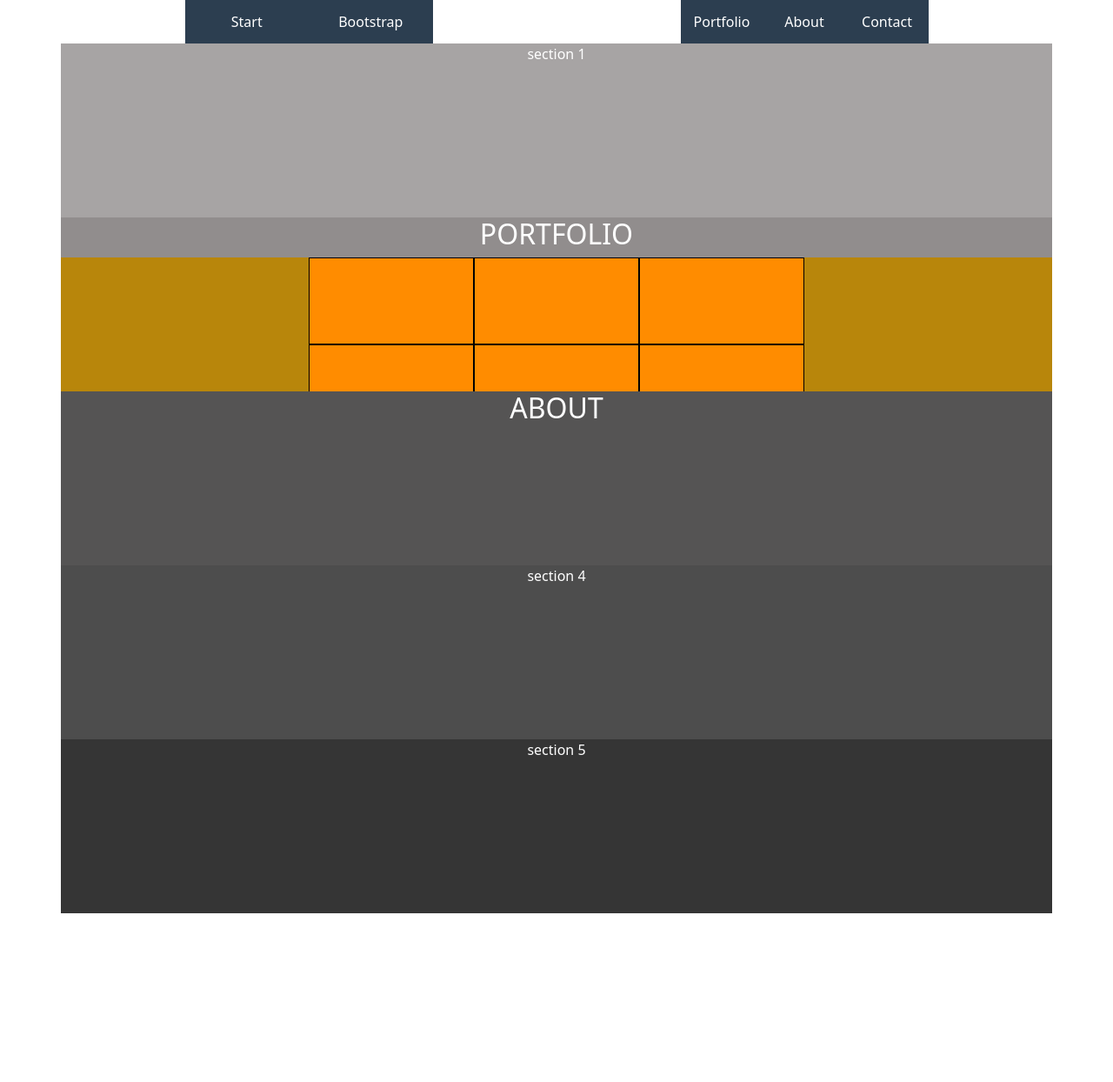
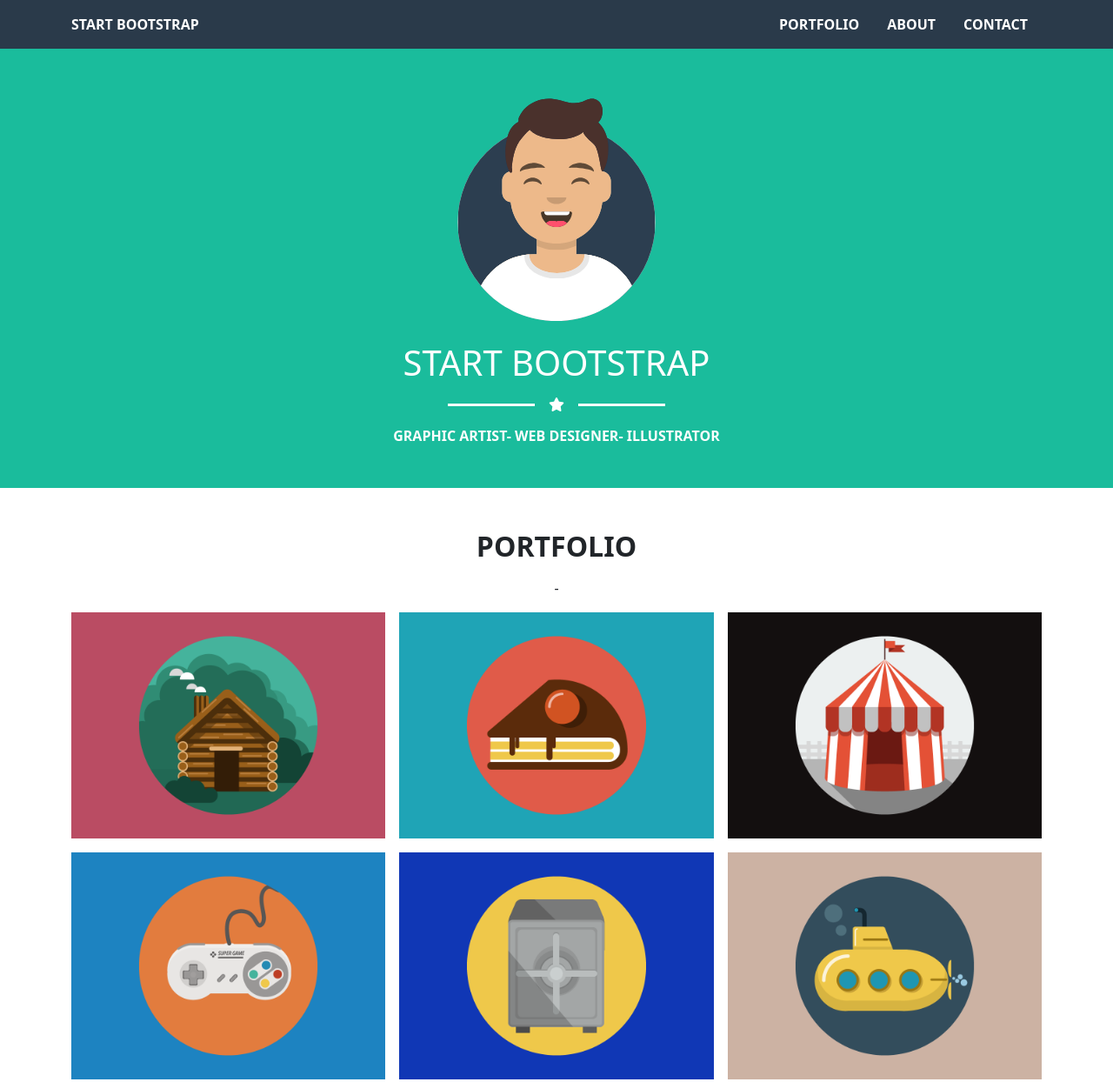
Before and after one commit to lucacappello79/html-css-bootstrap-freelancer, a plain HTML site: page index.html in a window 1280 px wide. Shown: the top 1244 px of the page at 87% size. Before the commit the page ends 1050 px from the top, so only its background shows below. Drawn offline with nearby package versions, Linux system fonts and the light colour scheme.

Commit message:
fix: changed layout and styled sections

```diff
--- a/css/style.css
+++ b/css/style.css
@@ -1,43 +1,23 @@
-.test.top.left, .test.top.right{
-    background-color: rgb(44, 62, 80);
-    height: 50px;;
+.my-nav{
+    background-color: rgb(42, 58, 74);
 }
 
-.test{
-  height: 200px;
-  color: white;
+.my-nav-right-text{
+    list-style-type: none;
 }
 
-.test.one{
-    background-color: rgb(167, 164, 164);
+.my-green-back{
+    background-color: rgb(26, 188, 156);
+    color: white;
 }
 
-.test.two{
-    background-color: rgb(145, 141, 141);
+.my-img-wrapper{
+    max-width: 250px;
 }
 
-.test.three{
-    background-color: rgb(85, 84, 84);
+.my-sep-left, .my-sep-right{
+    max-width: 100px;
+    width: 100%;
+    height: 3px;
+    background-color: rgb(255, 255, 255);
 }
-
-.test.four{
-    background-color: rgb(77, 77, 77);
-}
-
-.test.five{
-    background-color: rgb(53, 53, 53);
-}
-
-.row.two{
-    background-color: darkgoldenrod;
-}
-
-.row.two div{
-    background-color: darkorange;
-    height: 100px;
-    border: 1px solid black;
-}
-
-.col-1{
-    height: ;
-}
--- a/index.html
+++ b/index.html
@@ -1,97 +1,115 @@
 <!DOCTYPE html>
 <html lang="en">
+
 
 <head>
     <meta charset="UTF-8">
     <meta http-equiv="X-UA-Compatible" content="IE=edge">
     <meta name="viewport" content="width=device-width, initial-scale=1.0">
 
-    <!-- ----- Bootstrap CSS -->
+
     <link href="https://cdn.jsdelivr.net/npm/bootstrap@5.0.2/dist/css/bootstrap.min.css" rel="stylesheet" integrity="sha384-EVSTQN3/azprG1Anm3QDgpJLIm9Nao0Yz1ztcQTwFspd3yD65VohhpuuCOmLASjC" crossorigin="anonymous">
+    <link rel="stylesheet" href="https://cdnjs.cloudflare.com/ajax/libs/font-awesome/6.3.0/css/all.min.css">
     <link rel="stylesheet" href="css/style.css">
-    <title>Bootstrap</title>
 
+    <title>Bootstrap Freelancer</title>
 </head>
 
-<body>
-    <div class="container text-center">
 
 
-        <div class="row justify-content-around">
+<body>
 
-            <div class="col-3">
-                <div class="row">
-                    <div class="col test top left align-items-center">
-                        <div class="d-flex h-100 justify-content-center align-items-center">Start</div>
+<!-- inizio navbar -->
+    <nav class="my-nav text-white py-3 text-uppercase fw-bold">
+
+        <div class="container d-flex justify-content-between">
+
+            <div class="nav-left">
+                <div class="my-nav-left-text">Start Bootstrap</div>
             </div>
-                    <div class="col test top left align-items-center">
-                        <div class="d-flex h-100 justify-content-center align-items-center">Bootstrap</div>
+
+            <div class="nav-right">
+               <ul class="my-nav-right-text d-flex m-0">
+                    <li class="px-3">Portfolio</li>
+                    <li class="px-3">About</li>
+                    <li class="px-3">Contact</li>
+               </ul>
             </div>
+        </div>
+    </nav>
+
+<!-- inizio jumbo -->
+    <div id="jumbo" class="container-fluid my-green-back text-center text-uppercase py-5">
+
+        <div class="my-img-wrapper mb-4 mx-auto">
+            <img src="img/avatar.svg" class="img-fluid" alt="avatar">
+        </div>
+
+        <h1>Start Bootstrap</h1>
+
+        <div class="my-separator m-3">
+            <div class="mx-auto d-flex justify-content-center align-items-center">
+                <div class="my-sep-left mx-3"></div>
+                <i class="fa-sharp fa-solid fa-star"></i>
+                <div class="my-sep-right mx-3"></div>
             </div>
         </div>
 
-            <div class="col-3">
-                <div class="row">
-                    <div class="col test top right">
-                        <div class="d-flex h-100 align-items-center justify-content-center">Portfolio</div>
-                    </div>
-                    <div class="col test top right">
-                        <div class="d-flex h-100 align-items-center justify-content-center">About</div>
-                    </div>
-                    <div class="col test top right">
-                        <div class="d-flex h-100 align-items-center justify-content-center">Contact</div>
-                    </div>
-                </div>
+        <div class="fw-bold">
+            Graphic Artist- Web Designer- Illustrator
         </div>
 
     </div>
 
+
+    <div id="portfolio" class="container text-center mb-5 mt-5">
+
+        <h2 class="fw-bold text-uppercase">Portfolio</h2>
+
+        <div class="my-separator m-3">
+            -
         </div>
 
-        <div class="container text-center">
+        <!-- <div class="row text-center">
+            <div class="col-lg-4 col-md-6 col-12">col</div>
+            <div class="col-lg-4 col-md-6 col-12">col</div>
+            <div class="col-lg-4 col-md-6 col-12">col</div>
+            <div class="col-lg-4 col-md-6 col-12">col</div>
+            <div class="col-lg-4 col-md-6 col-12">col</div>
+            <div class="col-lg-4 col-md-6 col-12">col</div>
+        </div> -->
 
-            <div class="row">
-                <div class="col test one">
-                    section 1
+        <div class="row row-cols-lg-3 row-cols-md-2 row-cols-1 text-center g-3">
+
+            <div class="col">
+                <div class="my-col-inner rounded-3">
+                    <!-- forse un overflow hidden su rounded o su img? -->
+                    <img src="img/cabin.png" class="img-fluid" alt="fnf">
                  </div>
             </div>
-
-            <div class="row">
-                <div class="col test two">
-                    <h2>PORTFOLIO</h2>
-                    <div class="row two row-cols-3 justify-content-center">
-                        <div class="col-2"></div>
-                        <div class="col-2"></div>
-                        <div class="col-2"></div>
-                    </div>
-                    <div class="row two row-cols-3 justify-content-center">
-                        <div class="col-2"></div>
-                        <div class="col-2"></div>
-                        <div class="col-2"></div>
+            <div class="col">
+                <div class="my-col-inner rounded-3">
+                    <img src="img/cake.png" class="img-fluid" alt="fnf">
                  </div>
             </div>
-            </div>
-
-            <div class="row">
-                <div class="col test three">
-                    <h2>ABOUT</h2>
-                    <div class="row three gx-3">
-                        <div class="col"></div>
-                        <div class="col"></div>
-
+            <div class="col">
+                <div class="my-col-inner rounded-3">
+                    <img src="img/circus.png" class="img-fluid" alt="fnf">
                  </div>
             </div>
-            </div>
-
-            <div class="row">
-                <div class="col test four">
-                    section 4
+            <div class="col">
+                <div class="my-col-inner rounded-3">
+                    <img src="img/game.png" class="img-fluid" alt="fnf">
                  </div>
             </div>
-
-            <div class="row">
-                <div class="col test five">
-                    section 5
+            <div class="col">
+                <div class="my-col-inner rounded-3">
+                    <img src="img/safe.png" class="img-fluid" alt="fnf">
+                 </div>
+            </div>
+            <div class="col">
+                <div class="my-col-inner rounded-3">
+                    <img src="img/submarine.png" class="img-fluid" alt="fnf">
                  </div>
             </div>
 
@@ -100,8 +118,38 @@
     </div>
 
 
+    <div id="about" class="my-green-back py-5">
 
-     <!-- JS Bootstrap Bundle with Popper -->
+        <div class="container">
+
+            <h2 class="text-center">
+                About
+            </h2>
+
+            <div class="my-separator text-center">
+                -
+            </div>
+
+            <div class="px-5">
+                <div class="row">
+                    <div class="col-6">Lorem ipsum dolor sit amet consectetur adipisicing elit. Magni velit fugit hic consequuntur, odit aliquid odio eius illo eum molestiae adipisci quo illum veritatis fuga. Repellat delectus voluptatem ipsam cumque? </div>
+                    <div class="col-6">Lorem ipsum, dolor sit amet consectetur adipisicing elit. Quia, numquam aspernatur harum ipsam sint error quaerat consectetur sapiente non quisquam, doloribus mollitia voluptates. Mollitia sint officiis similique perferendis eaque. Nesciunt. </div>
+                </div>
+            </div>
+
+            <div class="text-center py-5">
+                <button type="button" class="btn btn-outline-light">Light</button>
+            </div>
+
+
+        </div>
+
+
+
+    </div>
+
     <script src="https://cdn.jsdelivr.net/npm/bootstrap@5.0.2/dist/js/bootstrap.bundle.min.js" integrity="sha384-MrcW6ZMFYlzcLA8Nl+NtUVF0sA7MsXsP1UyJoMp4YLEuNSfAP+JcXn/tWtIaxVXM" crossorigin="anonymous"></script>
 </body>
+
+
 </html>
```
Also changed, not shown: img/avatar.svg (added), img/cabin.png (added), img/cake.png (added), img/circus.png (added), img/game.png (added), img/safe.png (added), img/submarine.png (added). Lines whose indentation alone changed are shown as unchanged.
